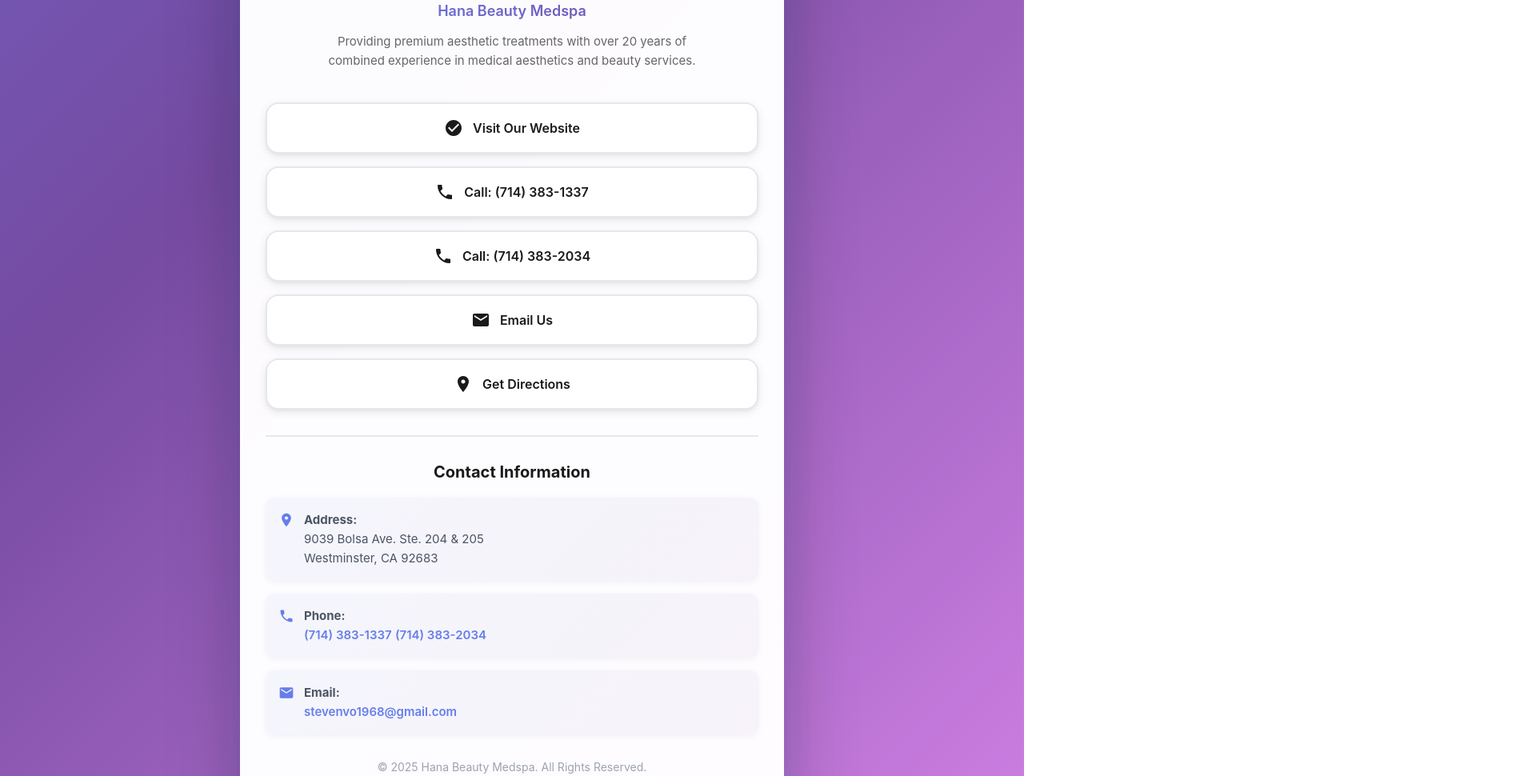
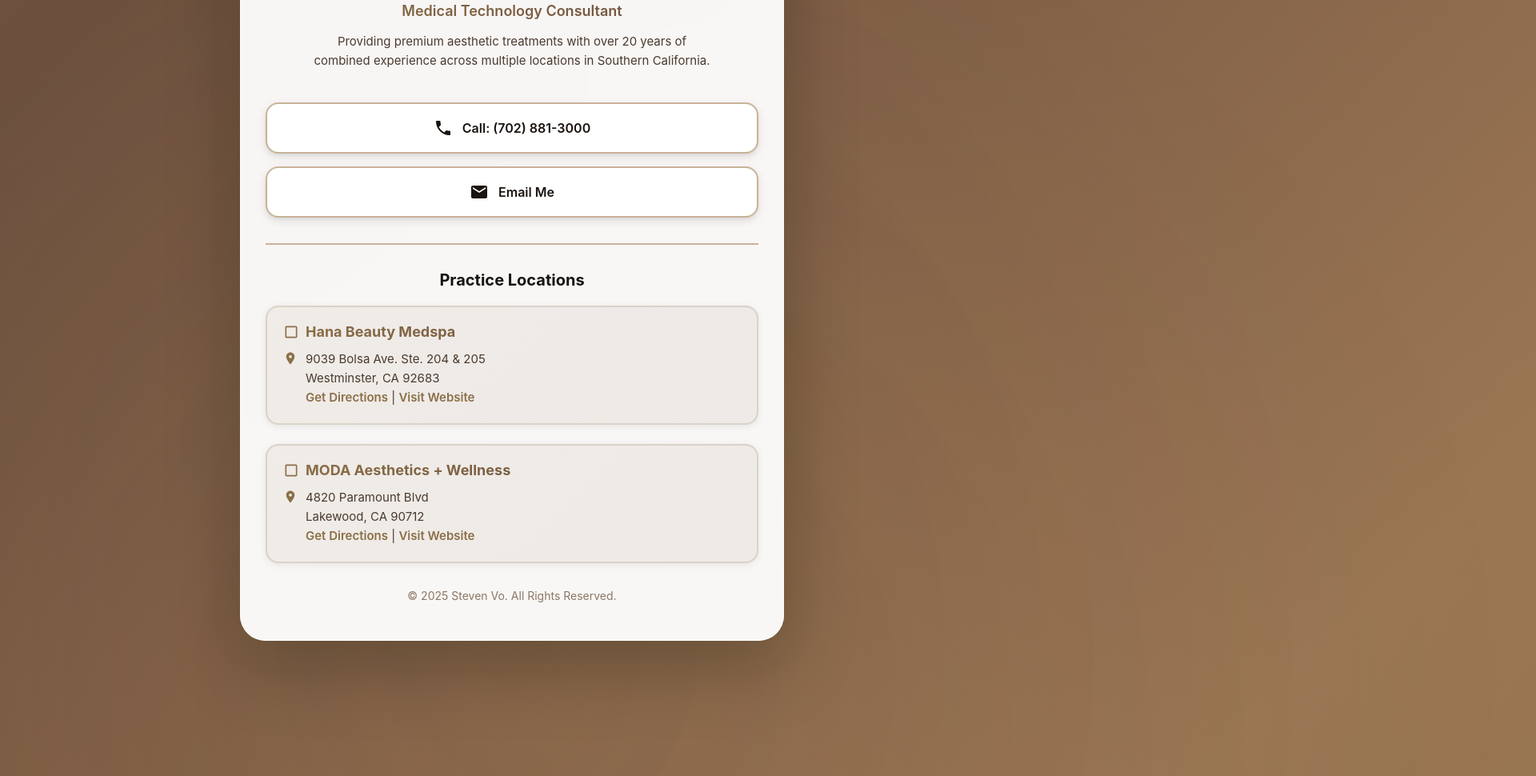
Before and after one commit to sonovallc/steven-vo, a plain HTML site: page index.html in a window 1280 px wide. Shown: the part 256-1226 px from the top of the page at 80% size, 1920 px wide, since content can reach past the window. Drawn offline with Linux system fonts and the light colour scheme.

Commit message:
Update color scheme and change title to Medical Technology Consultant

```diff
--- a/index.html
+++ b/index.html
@@ -3,7 +3,7 @@
 <head>
     <meta charset="UTF-8">
     <meta name="viewport" content="width=device-width, initial-scale=1.0">
-    <title>Steven Vo - Hana Beauty Medspa</title>
+    <title>Steven Vo - Medical Aesthetics Professional</title>
     <style>
         * {
             margin: 0;
@@ -13,8 +13,28 @@
 
         @keyframes gradientShift {
             0% { background-position: 0% 50%; }
+            25% { background-position: 50% 75%; }
             50% { background-position: 100% 50%; }
+            75% { background-position: 50% 25%; }
             100% { background-position: 0% 50%; }
+        }
+
+        @keyframes wave {
+            0% { transform: translateX(-50%) translateY(0) rotate(0deg); }
+            50% { transform: translateX(-50%) translateY(-20px) rotate(180deg); }
+            100% { transform: translateX(-50%) translateY(0) rotate(360deg); }
+        }
+
+        @keyframes wave2 {
+            0% { transform: translateX(-50%) translateY(0) rotate(180deg); }
+            50% { transform: translateX(-50%) translateY(25px) rotate(0deg); }
+            100% { transform: translateX(-50%) translateY(0) rotate(180deg); }
+        }
+
+        @keyframes wave3 {
+            0% { transform: translateX(-50%) translateY(0) rotate(90deg); }
+            50% { transform: translateX(-50%) translateY(-15px) rotate(270deg); }
+            100% { transform: translateX(-50%) translateY(0) rotate(90deg); }
         }
 
         @keyframes float {
@@ -33,35 +53,74 @@
             }
         }
 
-        @keyframes pulse {
-            0%, 100% { transform: scale(1); }
-            50% { transform: scale(1.05); }
-        }
-
         body {
             font-family: -apple-system, BlinkMacSystemFont, 'Segoe UI', Roboto, Oxygen, Ubuntu, Cantarell, sans-serif;
-            background: linear-gradient(135deg, #667eea 0%, #764ba2 50%, #f093fb 100%);
-            background-size: 200% 200%;
-            animation: gradientShift 15s ease infinite;
+            background: linear-gradient(135deg,
+                #8B6F47 0%,    /* Deep Bronze */
+                #A67C52 25%,   /* Rich Gold */
+                #6B4E3D 50%,   /* Dark Brown */
+                #9B7653 75%,   /* Copper */
+                #8B6F47 100%   /* Back to Bronze */
+            );
+            background-size: 400% 400%;
+            animation: gradientShift 20s ease infinite;
             min-height: 100vh;
             display: flex;
             justify-content: center;
             align-items: center;
             padding: 20px;
+            position: relative;
+            overflow: hidden;
+        }
+
+        /* Animated Wave Layers */
+        .wave {
+            position: absolute;
+            width: 200%;
+            height: 200%;
+            top: 0;
+            left: 50%;
+            transform: translateX(-50%);
+            opacity: 0.15;
+        }
+
+        .wave:nth-child(1) {
+            background: radial-gradient(ellipse at center,
+                rgba(139, 111, 71, 0.5) 0%,
+                transparent 70%);
+            animation: wave 25s ease-in-out infinite;
+        }
+
+        .wave:nth-child(2) {
+            background: radial-gradient(ellipse at center,
+                rgba(107, 78, 61, 0.4) 0%,
+                transparent 70%);
+            animation: wave2 20s ease-in-out infinite;
+            animation-delay: -5s;
+        }
+
+        .wave:nth-child(3) {
+            background: radial-gradient(ellipse at center,
+                rgba(166, 124, 82, 0.45) 0%,
+                transparent 70%);
+            animation: wave3 30s ease-in-out infinite;
+            animation-delay: -10s;
         }
 
         .container {
             max-width: 680px;
             width: 100%;
-            background: rgba(255, 255, 255, 0.98);
+            background: rgba(255, 255, 255, 0.95);
             border-radius: 32px;
             padding: 48px 32px;
             box-shadow:
                 0 30px 90px rgba(0, 0, 0, 0.25),
-                0 0 0 1px rgba(255, 255, 255, 0.5) inset,
-                0 10px 40px rgba(102, 126, 234, 0.2);
+                0 0 0 1px rgba(255, 255, 255, 0.8) inset,
+                0 10px 40px rgba(139, 111, 71, 0.3);
             backdrop-filter: blur(20px);
             animation: fadeInUp 0.8s ease-out;
+            position: relative;
+            z-index: 10;
         }
 
         .profile {
@@ -73,7 +132,7 @@
             width: 120px;
             height: 120px;
             border-radius: 50%;
-            background: linear-gradient(135deg, #667eea 0%, #764ba2 100%);
+            background: linear-gradient(135deg, #8B6F47 0%, #6B4E3D 100%);
             margin: 0 auto 24px;
             display: flex;
             align-items: center;
@@ -82,15 +141,15 @@
             color: white;
             font-weight: 600;
             box-shadow:
-                0 10px 30px rgba(102, 126, 234, 0.4),
+                0 10px 30px rgba(139, 111, 71, 0.5),
                 0 0 0 4px rgba(255, 255, 255, 0.9),
-                0 0 0 8px rgba(102, 126, 234, 0.2);
+                0 0 0 8px rgba(139, 111, 71, 0.3);
             animation: float 3s ease-in-out infinite;
         }
 
         h1 {
             font-size: 32px;
-            color: #1a1a1a;
+            color: #1a1410;
             margin-bottom: 8px;
             font-weight: 700;
             opacity: 0;
@@ -99,7 +158,7 @@
 
         .company {
             font-size: 18px;
-            background: linear-gradient(135deg, #667eea 0%, #764ba2 100%);
+            background: linear-gradient(135deg, #8B6F47 0%, #6B4E3D 100%);
             -webkit-background-clip: text;
             -webkit-text-fill-color: transparent;
             background-clip: text;
@@ -111,7 +170,7 @@
 
         .tagline {
             font-size: 15px;
-            color: #666;
+            color: #4a3a2e;
             line-height: 1.6;
             max-width: 500px;
             margin: 0 auto;
@@ -132,27 +191,24 @@
             justify-content: center;
             padding: 18px 24px;
             background: white;
-            border: 2px solid #e5e7eb;
+            border: 2px solid #C9B299;
             border-radius: 16px;
             text-decoration: none;
-            color: #1a1a1a;
+            color: #1a1410;
             font-weight: 600;
             font-size: 16px;
             transition: all 0.4s cubic-bezier(0.175, 0.885, 0.32, 1.275);
             position: relative;
             overflow: hidden;
             box-shadow:
-                0 4px 12px rgba(0, 0, 0, 0.08),
-                0 2px 4px rgba(0, 0, 0, 0.05);
+                0 4px 12px rgba(0, 0, 0, 0.1),
+                0 2px 4px rgba(0, 0, 0, 0.06);
             opacity: 0;
             animation: fadeInUp 0.6s ease-out forwards;
         }
 
         .link-button:nth-child(1) { animation-delay: 0.5s; }
         .link-button:nth-child(2) { animation-delay: 0.6s; }
-        .link-button:nth-child(3) { animation-delay: 0.7s; }
-        .link-button:nth-child(4) { animation-delay: 0.8s; }
-        .link-button:nth-child(5) { animation-delay: 0.9s; }
 
         .link-button::before {
             content: '';
@@ -161,7 +217,7 @@
             left: -100%;
             width: 100%;
             height: 100%;
-            background: linear-gradient(135deg, #667eea 0%, #764ba2 100%);
+            background: linear-gradient(135deg, #8B6F47 0%, #6B4E3D 100%);
             transition: left 0.4s cubic-bezier(0.175, 0.885, 0.32, 1.275);
             z-index: 0;
         }
@@ -173,8 +229,8 @@
         .link-button:hover {
             transform: translateY(-4px) scale(1.02);
             box-shadow:
-                0 12px 28px rgba(102, 126, 234, 0.3),
-                0 6px 12px rgba(102, 126, 234, 0.2);
+                0 12px 28px rgba(139, 111, 71, 0.4),
+                0 6px 12px rgba(139, 111, 71, 0.3);
             border-color: transparent;
             color: white;
         }
@@ -201,85 +257,117 @@
             fill: currentColor;
         }
 
-        .contact-info {
+        .locations-section {
             margin-top: 32px;
             padding-top: 32px;
-            border-top: 2px solid #e5e7eb;
+            border-top: 2px solid #C9B299;
             opacity: 0;
             animation: fadeInUp 0.8s ease-out 1s forwards;
         }
 
-        .contact-title {
+        .section-title {
             font-size: 20px;
             font-weight: 700;
-            color: #1a1a1a;
+            color: #1a1410;
             margin-bottom: 20px;
             text-align: center;
         }
 
-        .contact-item {
+        .location-card {
+            margin-bottom: 24px;
+            padding: 20px;
+            background: linear-gradient(135deg,
+                rgba(139, 111, 71, 0.08) 0%,
+                rgba(107, 78, 61, 0.08) 100%);
+            border-radius: 16px;
+            transition: all 0.3s ease;
+            box-shadow: 0 2px 8px rgba(0, 0, 0, 0.08);
+            border: 2px solid rgba(139, 111, 71, 0.2);
+        }
+
+        .location-card:hover {
+            transform: translateY(-2px);
+            box-shadow: 0 6px 16px rgba(139, 111, 71, 0.3);
+            background: linear-gradient(135deg,
+                rgba(139, 111, 71, 0.12) 0%,
+                rgba(107, 78, 61, 0.12) 100%);
+        }
+
+        .location-name {
+            font-size: 18px;
+            font-weight: 700;
+            background: linear-gradient(135deg, #8B6F47 0%, #6B4E3D 100%);
+            -webkit-background-clip: text;
+            -webkit-text-fill-color: transparent;
+            background-clip: text;
+            margin-bottom: 12px;
+            display: flex;
+            align-items: center;
+        }
+
+        .location-name svg {
+            width: 20px;
+            height: 20px;
+            margin-right: 8px;
+            fill: #8B6F47;
+        }
+
+        .location-info {
             display: flex;
             align-items: flex-start;
-            margin-bottom: 16px;
-            padding: 16px;
-            background: linear-gradient(135deg, rgba(102, 126, 234, 0.05) 0%, rgba(118, 75, 162, 0.05) 100%);
-            border-radius: 12px;
-            transition: all 0.3s ease;
-            box-shadow: 0 2px 8px rgba(0, 0, 0, 0.05);
+            margin-bottom: 12px;
         }
 
-        .contact-item:hover {
-            transform: translateX(4px);
-            box-shadow: 0 4px 12px rgba(102, 126, 234, 0.15);
-            background: linear-gradient(135deg, rgba(102, 126, 234, 0.08) 0%, rgba(118, 75, 162, 0.08) 100%);
+        .location-info:last-child {
+            margin-bottom: 0;
         }
 
-        .contact-item svg {
-            width: 20px;
-            height: 20px;
-            margin-right: 12px;
+        .location-info svg {
+            width: 18px;
+            height: 18px;
+            margin-right: 10px;
             flex-shrink: 0;
             margin-top: 2px;
-            fill: #667eea;
+            fill: #8B6F47;
         }
 
-        .contact-text {
-            color: #4b5563;
+        .location-text {
+            color: #4a3a2e;
             font-size: 15px;
             line-height: 1.6;
         }
 
-        .contact-text a {
-            color: #667eea;
+        .location-text a {
+            color: #8B6F47;
             text-decoration: none;
             font-weight: 600;
             transition: all 0.2s ease;
             position: relative;
         }
 
-        .contact-text a::after {
+        .location-text a::after {
             content: '';
             position: absolute;
             bottom: -2px;
             left: 0;
             width: 0;
             height: 2px;
-            background: linear-gradient(135deg, #667eea 0%, #764ba2 100%);
+            background: linear-gradient(135deg, #8B6F47 0%, #6B4E3D 100%);
             transition: width 0.3s ease;
         }
 
-        .contact-text a:hover::after {
+        .location-text a:hover::after {
             width: 100%;
         }
 
-        .contact-text a:hover {
-            color: #764ba2;
+        .location-text a:hover {
+            color: #6B4E3D;
         }
 
         .footer {
             margin-top: 32px;
             text-align: center;
-            color: #9ca3af;
+            color: #8B7766;
             font-size: 14px;
             opacity: 0;
             animation: fadeInUp 0.8s ease-out 1.2s forwards;
@@ -314,8 +402,12 @@
                 font-size: 14px;
             }
 
-            .contact-item {
-                padding: 12px;
+            .location-card {
+                padding: 16px;
+            }
+
+            .location-name {
+                font-size: 16px;
             }
         }
 
@@ -346,88 +438,82 @@
     </style>
 </head>
 <body>
+    <div class="wave"></div>
+    <div class="wave"></div>
+    <div class="wave"></div>
+
     <div class="container">
         <div class="profile">
             <div class="profile-image">SV</div>
             <h1>Steven Vo</h1>
-            <p class="company">Hana Beauty Medspa</p>
-            <p class="tagline">Providing premium aesthetic treatments with over 20 years of combined experience in medical aesthetics and beauty services.</p>
+            <p class="company">Medical Technology Consultant</p>
+            <p class="tagline">Providing premium aesthetic treatments with over 20 years of combined experience across multiple locations in Southern California.</p>
         </div>
 
         <div class="links">
-            <a href="https://hanabeautymedspa.com/" class="link-button" target="_blank" rel="noopener noreferrer">
-                <svg xmlns="http://www.w3.org/2000/svg" viewBox="0 0 24 24">
-                    <path d="M12 2C6.48 2 2 6.48 2 12s4.48 10 10 10 10-4.48 10-10S17.52 2 12 2zm-2 15l-5-5 1.41-1.41L10 14.17l7.59-7.59L19 8l-9 9z"/>
-                </svg>
-                <span>Visit Our Website</span>
-            </a>
-
-            <a href="tel:+17143831337" class="link-button">
-                <svg xmlns="http://www.w3.org/2000/svg" viewBox="0 0 24 24">
-                    <path d="M6.62 10.79c1.44 2.83 3.76 5.14 6.59 6.59l2.2-2.2c.27-.27.67-.36 1.02-.24 1.12.37 2.33.57 3.57.57.55 0 1 .45 1 1V20c0 .55-.45 1-1 1-9.39 0-17-7.61-17-17 0-.55.45-1 1-1h3.5c.55 0 1 .45 1 1 0 1.25.2 2.45.57 3.57.11.35.03.74-.25 1.02l-2.2 2.2z"/>
-                </svg>
-                <span>Call: (714) 383-1337</span>
-            </a>
-
             <a href="tel:+17028813000" class="link-button">
                 <svg xmlns="http://www.w3.org/2000/svg" viewBox="0 0 24 24">
                     <path d="M6.62 10.79c1.44 2.83 3.76 5.14 6.59 6.59l2.2-2.2c.27-.27.67-.36 1.02-.24 1.12.37 2.33.57 3.57.57.55 0 1 .45 1 1V20c0 .55-.45 1-1 1-9.39 0-17-7.61-17-17 0-.55.45-1 1-1h3.5c.55 0 1 .45 1 1 0 1.25.2 2.45.57 3.57.11.35.03.74-.25 1.02l-2.2 2.2z"/>
                 </svg>
-                <span>Call: (714) 383-2034</span>
+                <span>Call: (702) 881-3000</span>
             </a>
 
             <a href="mailto:stevenvo1968@gmail.com" class="link-button">
                 <svg xmlns="http://www.w3.org/2000/svg" viewBox="0 0 24 24">
                     <path d="M20 4H4c-1.1 0-1.99.9-1.99 2L2 18c0 1.1.9 2 2 2h16c1.1 0 2-.9 2-2V6c0-1.1-.9-2-2-2zm0 4l-8 5-8-5V6l8 5 8-5v2z"/>
                 </svg>
-                <span>Email Us</span>
-            </a>
-
-            <a href="https://www.google.com/maps/search/?api=1&query=9039+Bolsa+ave.+Ste.+204+%26+205+Westminster+CA+92683" class="link-button" target="_blank" rel="noopener noreferrer">
-                <svg xmlns="http://www.w3.org/2000/svg" viewBox="0 0 24 24">
-                    <path d="M12 2C8.13 2 5 5.13 5 9c0 5.25 7 13 7 13s7-7.75 7-13c0-3.87-3.13-7-7-7zm0 9.5c-1.38 0-2.5-1.12-2.5-2.5s1.12-2.5 2.5-2.5 2.5 1.12 2.5 2.5-1.12 2.5-2.5 2.5z"/>
-                </svg>
-                <span>Get Directions</span>
+                <span>Email Me</span>
             </a>
         </div>
 
-        <div class="contact-info">
-            <h2 class="contact-title">Contact Information</h2>
+        <div class="locations-section">
+            <h2 class="section-title">Practice Locations</h2>
 
-            <div class="contact-item">
-                <svg xmlns="http://www.w3.org/2000/svg" viewBox="0 0 24 24">
-                    <path d="M12 2C8.13 2 5 5.13 5 9c0 5.25 7 13 7 13s7-7.75 7-13c0-3.87-3.13-7-7-7zm0 9.5c-1.38 0-2.5-1.12-2.5-2.5s1.12-2.5 2.5-2.5 2.5 1.12 2.5 2.5-1.12 2.5-2.5 2.5z"/>
-                </svg>
-                <div class="contact-text">
-                    <strong>Address:</strong><br>
-                    9039 Bolsa Ave. Ste. 204 & 205<br>
-                    Westminster, CA 92683
+            <div class="location-card">
+                <div class="location-name">
+                    <svg xmlns="http://www.w3.org/2000/svg" viewBox="0 0 24 24">
+                        <path d="M19 3H5c-1.1 0-2 .9-2 2v14c0 1.1.9 2 2 2h14c1.1 0 2-.9 2-2V5c0-1.1-.9-2-2-2zm0 16H5V5h14v14z"/>
+                    </svg>
+                    Hana Beauty Medspa
+                </div>
+
+                <div class="location-info">
+                    <svg xmlns="http://www.w3.org/2000/svg" viewBox="0 0 24 24">
+                        <path d="M12 2C8.13 2 5 5.13 5 9c0 5.25 7 13 7 13s7-7.75 7-13c0-3.87-3.13-7-7-7zm0 9.5c-1.38 0-2.5-1.12-2.5-2.5s1.12-2.5 2.5-2.5 2.5 1.12 2.5 2.5-1.12 2.5-2.5 2.5z"/>
+                    </svg>
+                    <div class="location-text">
+                        9039 Bolsa Ave. Ste. 204 & 205<br>
+                        Westminster, CA 92683<br>
+                        <a href="https://www.google.com/maps/search/?api=1&query=9039+Bolsa+ave.+Ste.+204+%26+205+Westminster+CA+92683" target="_blank" rel="noopener noreferrer">Get Directions</a> |
+                        <a href="https://hanabeautymedspa.com/" target="_blank" rel="noopener noreferrer">Visit Website</a>
+                    </div>
                 </div>
             </div>
 
-            <div class="contact-item">
-                <svg xmlns="http://www.w3.org/2000/svg" viewBox="0 0 24 24">
-                    <path d="M6.62 10.79c1.44 2.83 3.76 5.14 6.59 6.59l2.2-2.2c.27-.27.67-.36 1.02-.24 1.12.37 2.33.57 3.57.57.55 0 1 .45 1 1V20c0 .55-.45 1-1 1-9.39 0-17-7.61-17-17 0-.55.45-1 1-1h3.5c.55 0 1 .45 1 1 0 1.25.2 2.45.57 3.57.11.35.03.74-.25 1.02l-2.2 2.2z"/>
-                </svg>
-                <div class="contact-text">
-                    <strong>Phone:</strong><br>
-                    <a href="tel:+17143831337">(714) 383-1337</a>  <a href="tel:+17028813000">(714) 383-2034</a>
+            <div class="location-card">
+                <div class="location-name">
+                    <svg xmlns="http://www.w3.org/2000/svg" viewBox="0 0 24 24">
+                        <path d="M19 3H5c-1.1 0-2 .9-2 2v14c0 1.1.9 2 2 2h14c1.1 0 2-.9 2-2V5c0-1.1-.9-2-2-2zm0 16H5V5h14v14z"/>
+                    </svg>
+                    MODA Aesthetics + Wellness
                 </div>
-            </div>
 
-            <div class="contact-item">
-                <svg xmlns="http://www.w3.org/2000/svg" viewBox="0 0 24 24">
-                    <path d="M20 4H4c-1.1 0-1.99.9-1.99 2L2 18c0 1.1.9 2 2 2h16c1.1 0 2-.9 2-2V6c0-1.1-.9-2-2-2zm0 4l-8 5-8-5V6l8 5 8-5v2z"/>
-                </svg>
-                <div class="contact-text">
-                    <strong>Email:</strong><br>
-                    <a href="mailto:stevenvo1968@gmail.com">stevenvo1968@gmail.com</a>
+                <div class="location-info">
+                    <svg xmlns="http://www.w3.org/2000/svg" viewBox="0 0 24 24">
+                        <path d="M12 2C8.13 2 5 5.13 5 9c0 5.25 7 13 7 13s7-7.75 7-13c0-3.87-3.13-7-7-7zm0 9.5c-1.38 0-2.5-1.12-2.5-2.5s1.12-2.5 2.5-2.5 2.5 1.12 2.5 2.5-1.12 2.5-2.5 2.5z"/>
+                    </svg>
+                    <div class="location-text">
+                        4820 Paramount Blvd<br>
+                        Lakewood, CA 90712<br>
+                        <a href="https://www.google.com/maps/search/?api=1&query=4820+Paramount+Blvd+Lakewood+CA+90712" target="_blank" rel="noopener noreferrer">Get Directions</a> |
+                        <a href="https://modamedspa.com/" target="_blank" rel="noopener noreferrer">Visit Website</a>
+                    </div>
                 </div>
             </div>
         </div>
 
         <div class="footer">
-            © 2025 Hana Beauty Medspa. All Rights Reserved.
+            © 2025 Steven Vo. All Rights Reserved.
         </div>
     </div>
 </body>
```
